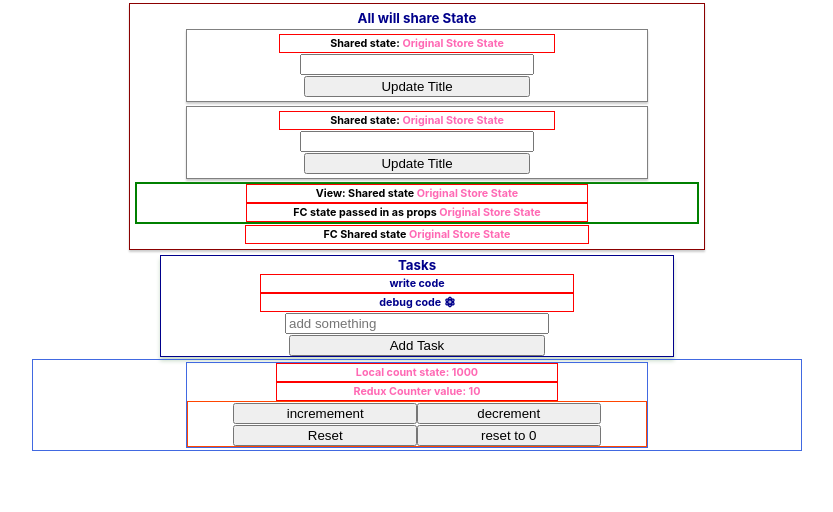
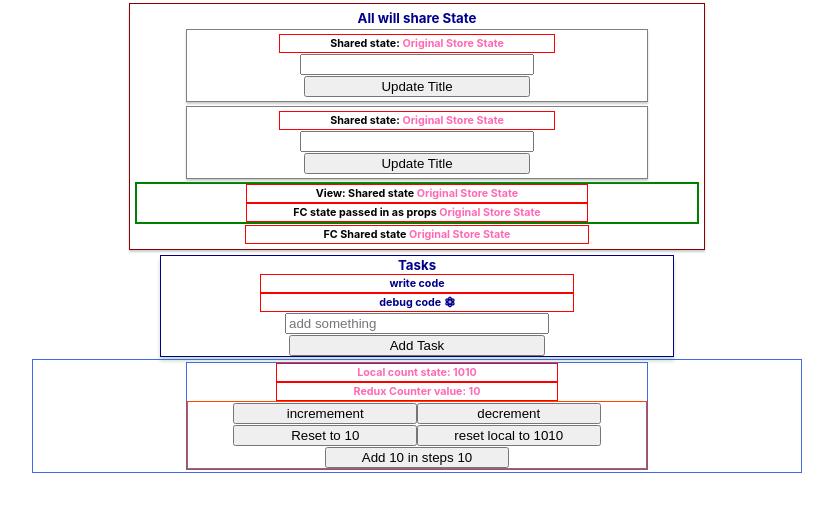
Before and after one commit to stevekutz/redux_exp1, a React (Create React App) app in the folder app/: page / in a window 1280 px wide. Shown: the top 512 px of the page, without its empty margins (223-1056 px from the left). Built offline with nearby package versions, Linux system fonts and the light colour scheme.

Commit message:
updated Counter with async behavior

```diff
--- a/app/src/views/Counter.js
+++ b/app/src/views/Counter.js
@@ -5,18 +5,39 @@ import {increment, decrement, reset} from '../actions/actionsCounter';
 
 class Counter extends Component {
     state = {
-        count: 1000   // never seen
+        count: 1010
     }
 
-    resetZero = () => {
+    resetTenTen = () => {
         this.setState({
-            count: 0
+            count: 1010,
         })
-
-
     }
 
+    addTenSteps = () => {
 
+        for(let i = 0; i < 10; i++){
+//            this.setState({count: this.props.countProp})
+/*
+            this.setState((prevState, props) => ({
+                count: prevState.count + 1
+            })  )
+*/
+/*
+            setTimeout( () =>  (
+                this.props.increment(),
+                this.setState((prevState, props) => ({
+                    count: prevState.count + 1
+                })  )
+                ), 2000 );
+*/
+                setTimeout( () => this.props.increment(), 1000);
+
+                this.setState((prevState, props) => ({
+                    count: prevState.count + 1
+                })  )
+        }
+    }
 
     render() {
         return (
@@ -26,8 +47,9 @@ class Counter extends Component {
                 <div className = 'counterControls'>
                     <button onClick = {() => {this.props.increment() }}>incremement</button>
                     <button onClick = {() => {this.props.decrement() }}>decrement</button>
-                    <button onClick = {() => {this.props.reset() }} >Reset</button>
-                    <button onClick = {this.resetZero}>reset to 0</button>
+                    <button onClick = {() => {this.props.reset() }} >Reset to 10</button>
+                    <button onClick = {this.resetTenTen}>reset local to 1010</button>
+                    <button onClick = {this.addTenSteps}>Add 10 in steps {this.props.countProp} </button>
                 </div>
             </div>
         )
```
